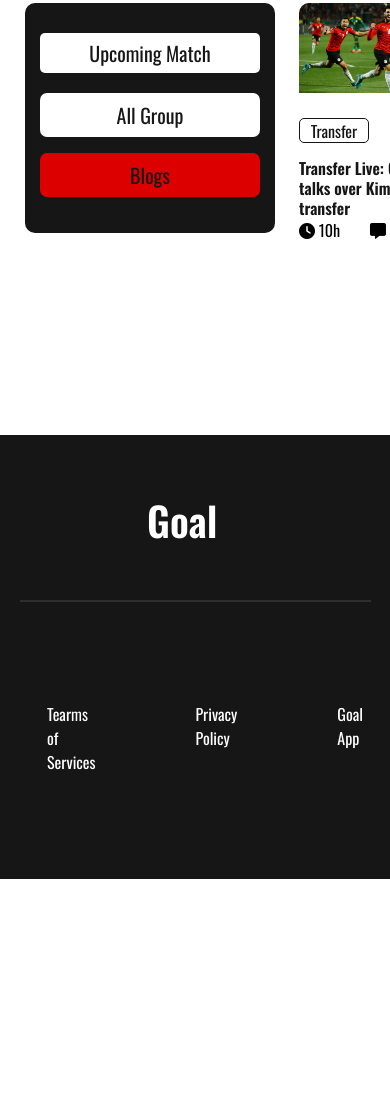
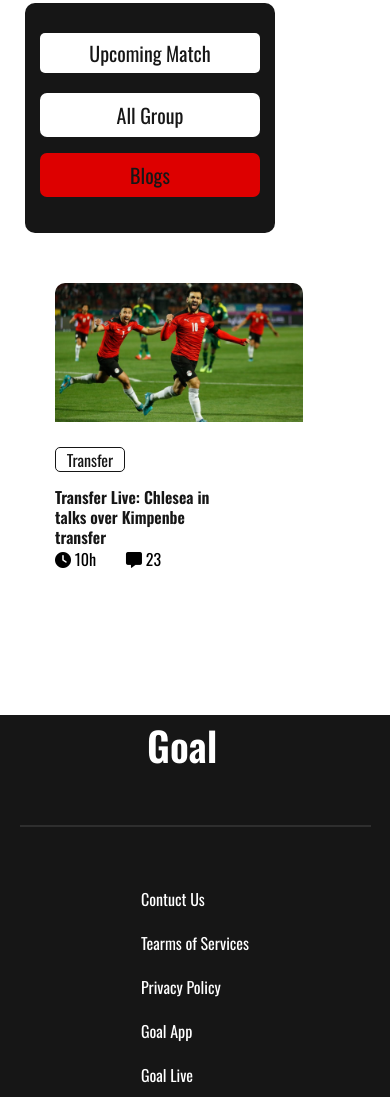
Before and after one commit to abuhosain/fifa-world-cup, a plain HTML site: page goal-match.html in a window 390 px wide. Shown: the part 877-1974 px from the top of the page. Before the commit the page ends 1756 px from the top, so only its background shows below. Drawn offline with nearby package versions, Linux system fonts and the light colour scheme; a web font is replaced by a local one.

Commit message:
everything is ok

```diff
--- a/css/style.css
+++ b/css/style.css
@@ -490,23 +490,24 @@ hr {
 
 
 
-@media only screen and (min-width:320px) and (max-width: 767px){
+@media only screen and (min-width:320px) and (max-width: 767px) {
 
-    .great-show{
-      display: grid;
-      grid-template-rows: repeat(1,300px);
-      height: 700px;
+    .great-show {
+        display: grid;
+        grid-template-rows: repeat(1, 300px);
+        height: 700px;
 
 
 
     }
 
-    .great-show-info{
-      margin: 50px 0 0 210px;
-      width: 180px;
+    .great-show-info {
+        margin: 50px 0 0 210px;
+        width: 180px;
 
     }
-    .great-show-info h1{
+
+    .great-show-info h1 {
         font-size: 25px;
 
         padding: 0;
@@ -514,25 +515,29 @@ hr {
         line-height: 23px;
 
     }
-    .great-info-des{
+
+    .great-info-des {
         width: 228px;
         height: 48px;
 
 
     }
-    .great-info-des p{
+
+    .great-info-des p {
         font-size: 14px;
         align-items: center;
         line-height: 24px;
     }
 
-    .btn{
+    .btn {
         margin-top: 100px;
     }
-    .btn a{
+
+    .btn a {
         font-size: 15px;
     }
-    .great-show-pic{
+
+    .great-show-pic {
         width: 233px;
         height: 100%;
         margin-left: 325px;
@@ -540,13 +545,48 @@ hr {
         top: 350px;
 
     }
-    .great-show-pic .great-pic img{
+
+    .great-show-pic .great-pic img {
         width: 100%;
 
     }
-    .great-pic{
+
+    .great-pic {
         margin-left: -110px;
         width: 100%;
     }
 
+    /* sports news  */
+
+
+    .dash-and-temlate-info {
+
+        display: grid;
+        grid-template-columns: revert;
+
+
+    }
+
+    .template-info {
+        display: grid;
+        grid-template-columns: revert;
+        margin-top: 50px;
+        margin-left: 30px;
+    }
+
+    /* footer  */
+
+    footer{
+        height: 100%;
+    }
+    .goal-details{
+        display: grid;
+        grid-template-columns: revert;
+    }
+
+    .goal-details li{
+        padding: 10px;
+        margin: 0px;
+        align-items: center;
+    }
 }
```
Also changed, not shown: goal-blog.html (+6 -0 lines).
